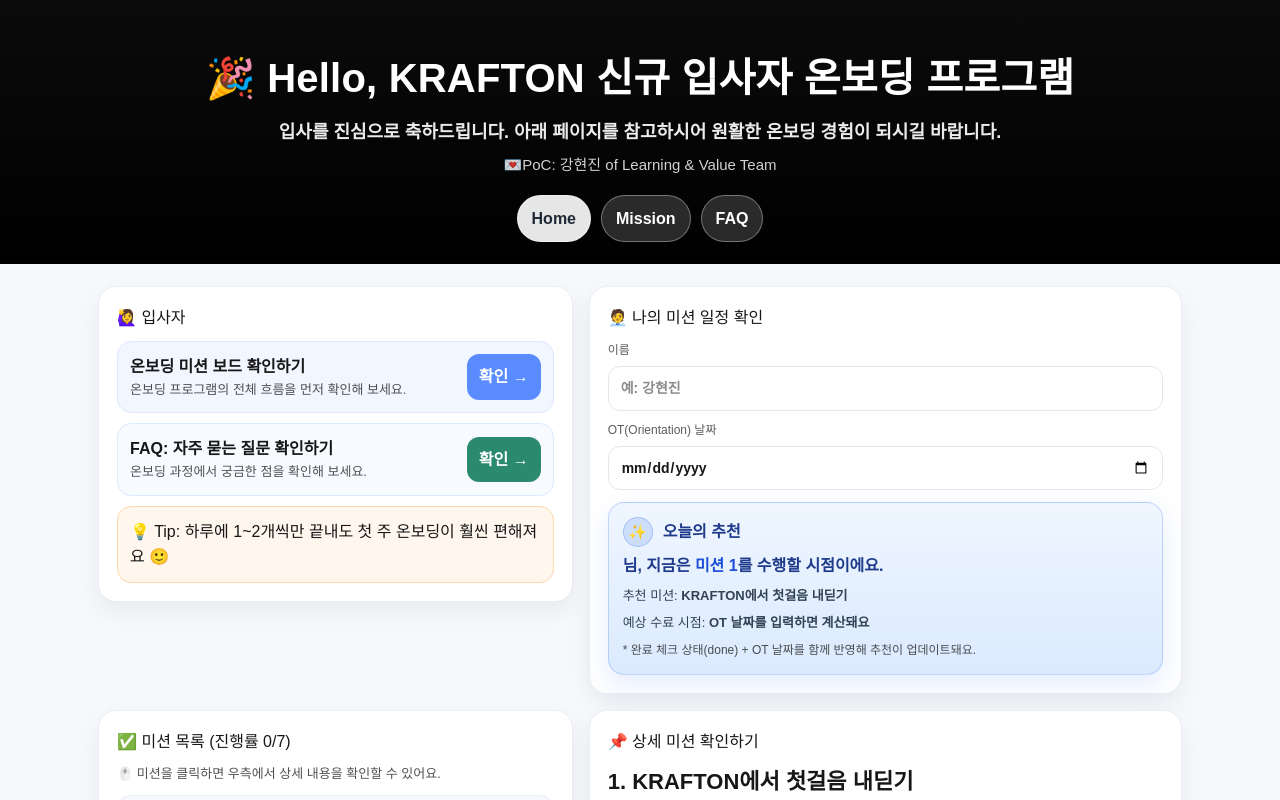
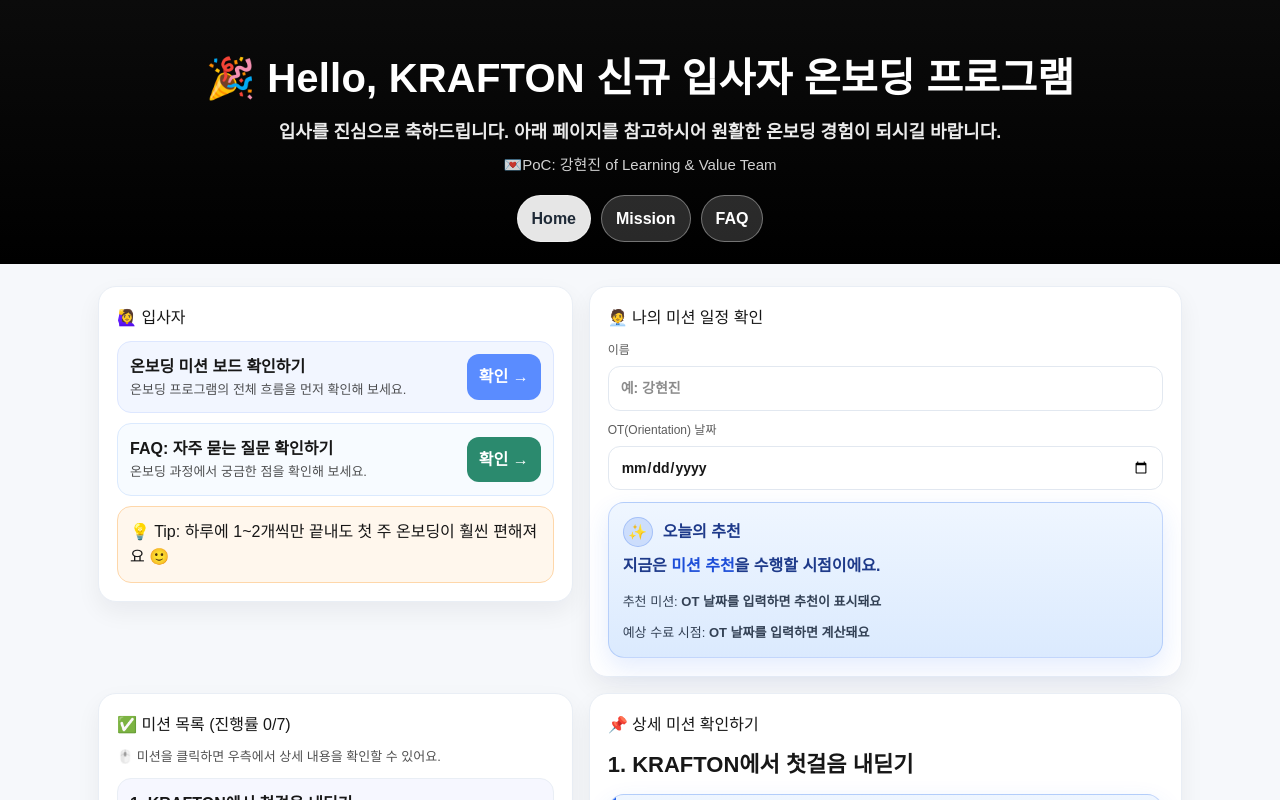
Before and after one commit to hyunjincatherine/onboarding, a Next.js app: page /onboarding/ in a window 1280 px wide. Shown: the top 800 px of the page. Built offline with nearby package versions, Linux system fonts and the light colour scheme.

Commit message:
전체적으로 싹 다 바꿈

```diff
--- a/ui/DashboardSimple.tsx
+++ b/ui/DashboardSimple.tsx
@@ -2,7 +2,13 @@
 
 import { useEffect, useMemo, useState } from "react";
 const prefix = process.env.NEXT_PUBLIC_BASE_PATH || "";
-const todayStr = new Date().toISOString().split("T")[0];
+const todayStr = (() => {
+  const d = new Date();
+  const yyyy = d.getFullYear();
+  const mm = String(d.getMonth() + 1).padStart(2, "0");
+  const dd = String(d.getDate()).padStart(2, "0");
+  return `${yyyy}-${mm}-${dd}`;
+})();
 const DEADLINE_BY_ID: Record<number, string> = {
   1: "OT 이후 1주일 이내",
   2: "OT 이후 1주일 이내",
@@ -347,12 +353,11 @@
 
   const doneCount = Object.values(checked).filter(Boolean).length;
   const nextMission = Math.min(MISSIONS.length, doneCount + 1);
-  const recommendedMission =
-  MISSIONS.find((m) => m.id === nextMission) ?? MISSIONS[0];
-  const otDateObj = profile?.otDate ? new Date(profile.otDate) : null;
+  const otDateFromProfile = profile?.otDate ? new Date(profile.otDate) : null;
 
-  const expectedCompleteDate = otDateObj
-    ? new Date(otDateObj.getFullYear(), otDateObj.getMonth() + 3, otDateObj.getDate())
+
+  const expectedCompleteDateFromProfile = otDateFromProfile
+    ? new Date(otDateFromProfile. getFullYear(), otDateFromProfile.getMonth() + 3, otDateFromProfile.getDate())
     : null;
 
   function formatNameFromEmail(emailStr: string) {
@@ -365,6 +370,45 @@
   }
 
   const displayName = name ?? (email ? formatNameFromEmail(email) : "새로운 동료");
+  // 날짜를 00:00 기준으로 맞춰서 일수 계산 (타임존 이슈 방지)
+function startOfDay(d: Date) {
+  const x = new Date(d);
+  x.setHours(0, 0, 0, 0);
+  return x;
+}
+
+function addMonths(date: Date, months: number) {
+  const d = new Date(date);
+  d.setMonth(d.getMonth() + months);
+  return d;
+}
+
+const guideName = (profile?.fullName ?? "").trim(); // 이름 없으면 ""
+
+const daysSinceOT = otDateFromProfile
+  ? Math.floor((startOfDay(new Date()).getTime() - startOfDay(otDateFromProfile).getTime()) / 86400000)
+  : null;
+
+// ✅ OT만으로 추천 구간 결정 (완료 체크와 무관)
+const recommendedMissionIds = useMemo(() => {
+  if (daysSinceOT === null) return [];
+
+  if (daysSinceOT <= 6) return [1, 2];
+  if (daysSinceOT <= 13) return [3, 4];
+  return [5, 6, 7];
+}, [daysSinceOT]);
+const otDateObj = profile.otDate ? new Date(profile.otDate) : null;
+// 대표 추천(단일) 미션
+const recommendedMissionByOT = useMemo(() => {
+  const firstId = recommendedMissionIds[0];
+  return MISSIONS.find((m) => m.id === firstId) ?? null;
+}, [recommendedMissionIds]);
+
+// 예상 수료: OT + 3개월(=미션 5~7까지 포함한 시점)
+const expectedCompleteDate = useMemo(() => {
+  if (!otDateObj) return null;
+  return addMonths(otDateObj, 3);
+}, [profile?.otDate]);
 
   return (
     <div style={{ minHeight: "100vh", background: "#f6f8fb" }}>
@@ -555,22 +599,26 @@
       </div>
 
       <div style={{ fontWeight: 900, color: "#1e3a8a", lineHeight: 1.4 }}>
-      {(profile.fullName)}님, 지금은{" "}
-      <span style={{ color: "#1d4ed8" }}>미션 {nextMission}</span>를 수행할 시점이에요.
-      </div>
+  {guideName ? `${guideName}님, ` : ""}
+  지금은{" "}
+  <span style={{ color: "#1d4ed8" }}>
+    {recommendedMissionIds.length ? `미션 ${recommendedMissionIds.join(", ")}` : "미션 추천"}
+  </span>
+  을 수행할 시점이에요.
+</div>
 
-      <div style={{ fontSize: 13, color: "#334155", lineHeight: 1.5 }}>
-        추천 미션: <b>{recommendedMission.title}</b>
-      </div>
+<div style={{ fontSize: 13, color: "#334155", lineHeight: 1.5, marginTop: 6 }}>
+  추천 미션:{" "}
+  <b>{recommendedMissionByOT ? recommendedMissionByOT.title : "OT 날짜를 입력하면 추천이 표시돼요"}</b>
+</div>
 
-      <div style={{ fontSize: 13, color: "#334155", lineHeight: 1.5 }}>
-        예상 수료 시점:{" "}
-        <b>{expectedCompleteDate ? expectedCompleteDate.toLocaleDateString() : "OT 날짜를 입력하면 계산돼요"}</b>
-      </div>
+<div style={{ fontSize: 13, color: "#334155", lineHeight: 1.5, marginTop: 4 }}>
+  예상 수료 시점:{" "}
+  <b>
+    {expectedCompleteDateFromProfile ? expectedCompleteDateFromProfile.toLocaleDateString() : "OT 날짜를 입력하면 계산돼요"}
+  </b>
+</div>
 
-      <div style={{ fontSize: 12, opacity: 0.75 }}>
-        * 완료 체크 상태(done) + OT 날짜를 함께 반영해 추천이 업데이트돼요.
-      </div>
     </div>
   </div>
 </Card>
```
